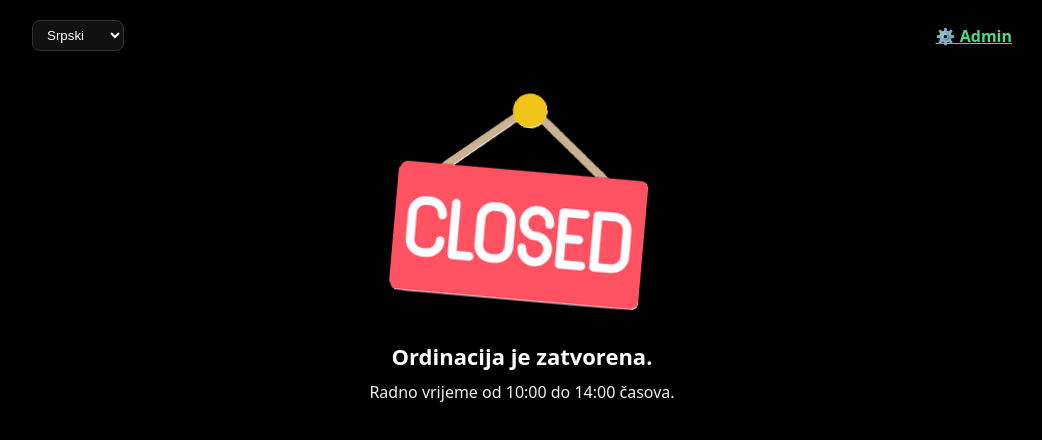
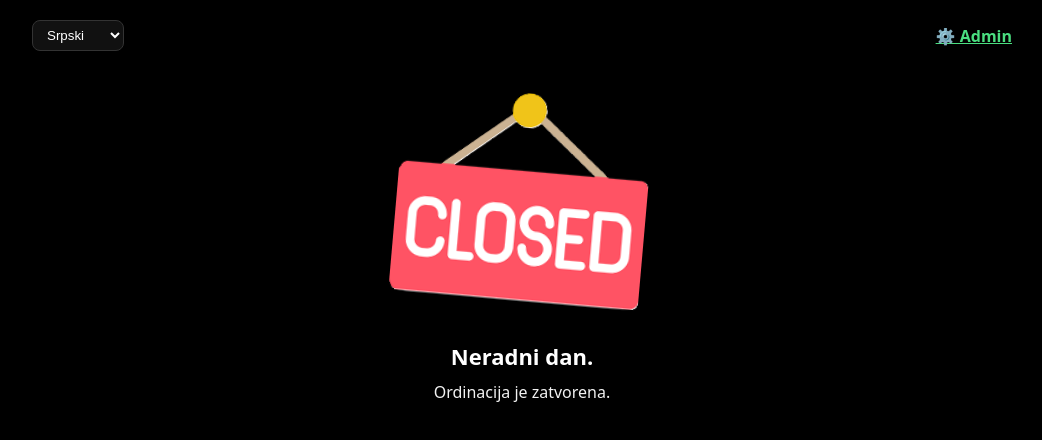
Before and after one commit to mikipikilab/rv, a website: page index.html in a window 1280 px wide. Shown: the whole page, without its empty margins (118-1160 px from the left). Drawn offline with Linux system fonts and the light colour scheme; no server answers.

Commit message:
Update index.html

```diff
--- a/index.html
+++ b/index.html
@@ -194,7 +194,7 @@
   function minOf(hhmm){ const [h,m]=hhmm.split(":").map(Number); return h*60+m; }
   function standardHoursForDay(day) {
     if (day >= 1 && day <= 5) return { start: "10:00", end: "20:00", closed: false };
-    if (day === 6) return { start: "10:00", end: "14:00", closed: false };
+    if (day === 5) return { start: "10:00", end: "14:00", closed: false };
     return { start: null, end: null, closed: true }; // Sunday
   }
   function dayOfWeekISO(iso) { return new Date(iso + "T00:00:00").getDay(); }
```
